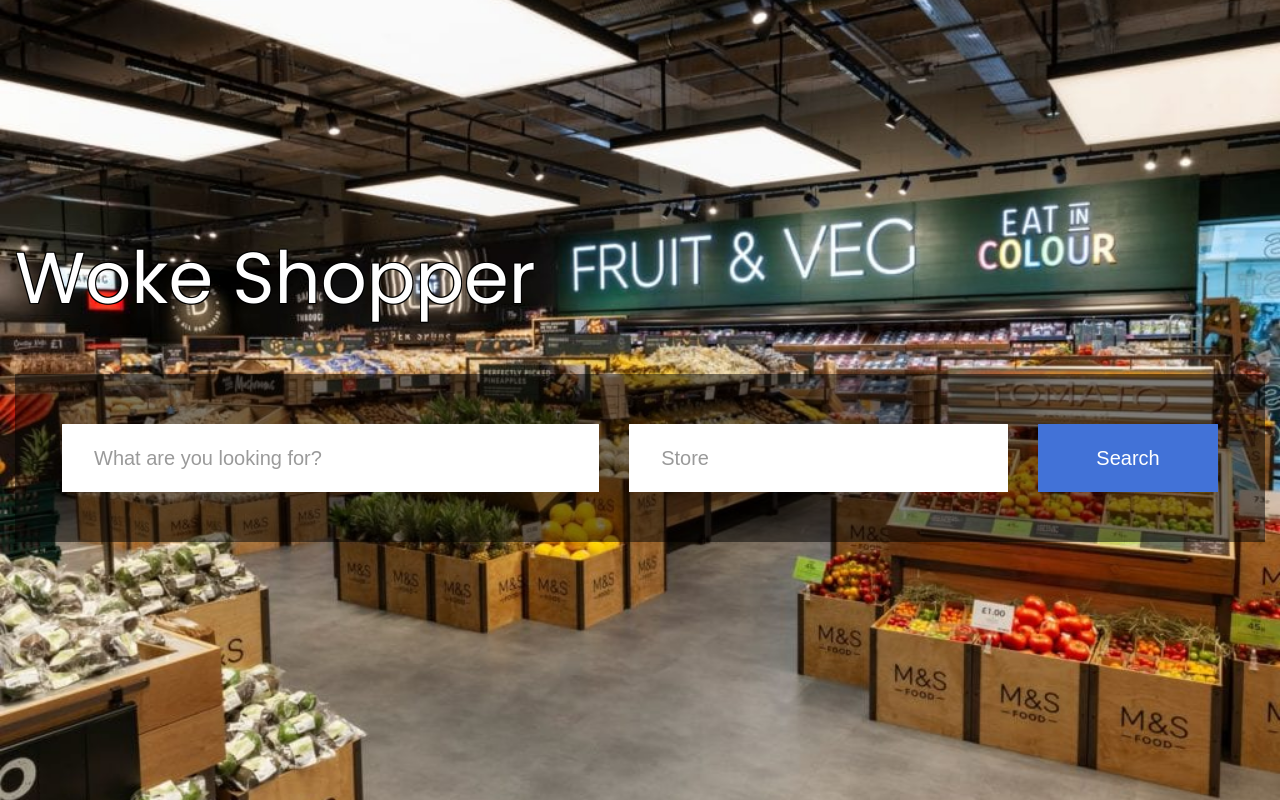
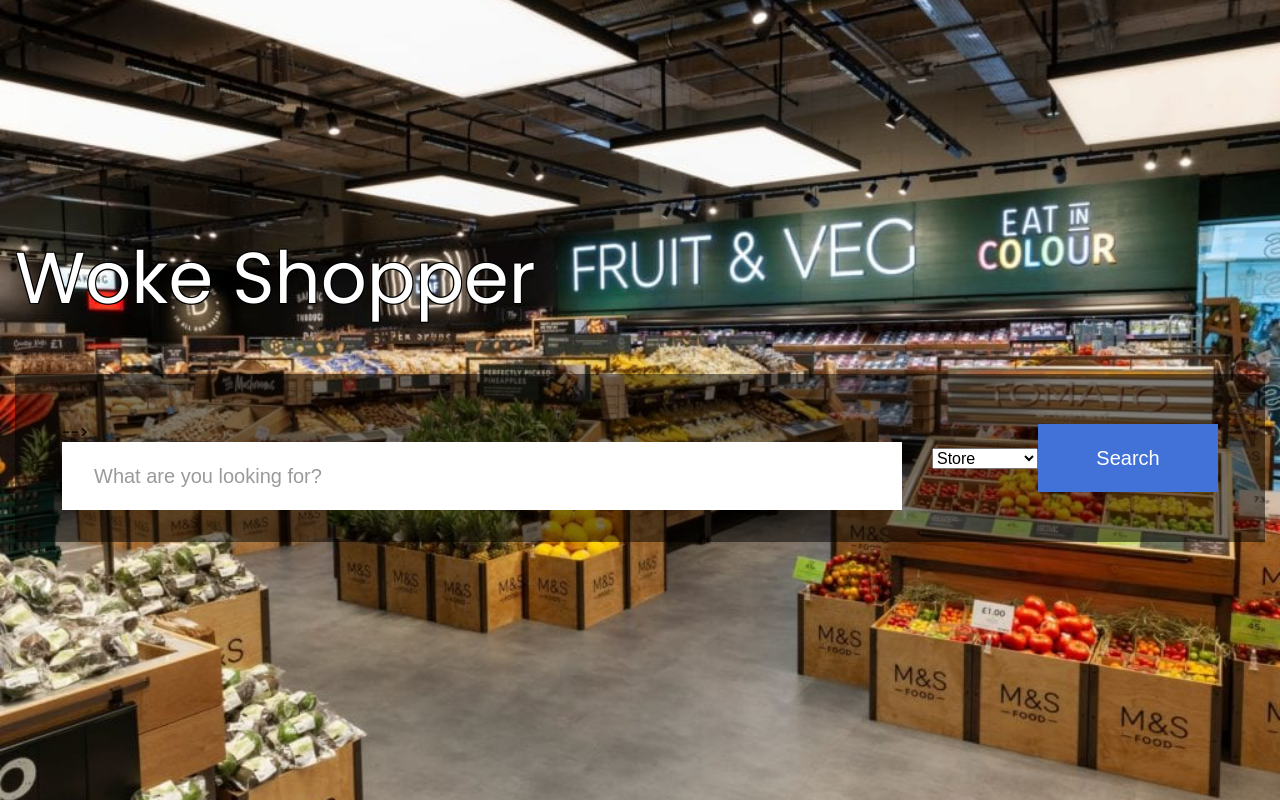
Before and after one commit to Woke-Shopper-EECS330/Woke-shopper, a website: page new_bootstrap_template/homepage.html in a window 1280 px wide. Drawn offline with Linux system fonts and the light colour scheme.

Commit message:
Update homepage.html

```diff
--- a/new_bootstrap_template/homepage.html
+++ b/new_bootstrap_template/homepage.html
@@ -14,12 +14,18 @@
           <legend>Woke Shopper</legend>
         </fieldset>
         <div class="inner-form">
-          <div class="input-field first-wrap">
+          <div class="input-field first-wrap">-->
             <input id="search" type="text" placeholder="What are you looking for?" />
           </div>
-          <div class="input-field second-wrap">
-            <input id="location" type="text" placeholder="Store" />
-          </div>
+          <!--<div class="input-field second-wrap">
+            <input id="location" type="text" placeholder="Store">-->
+              <select name="stores" id="store-select">
+                <option valuez="">Store</option>
+                <option value="Jewel-Osco">Jewel-Osco</option>
+              </select>
+          <!--  </input>
+
+          </div>-->
           <div class="input-field third-wrap">
             <a href="index.html">
               <button class="btn-search"  type="button">Search</button>
```
